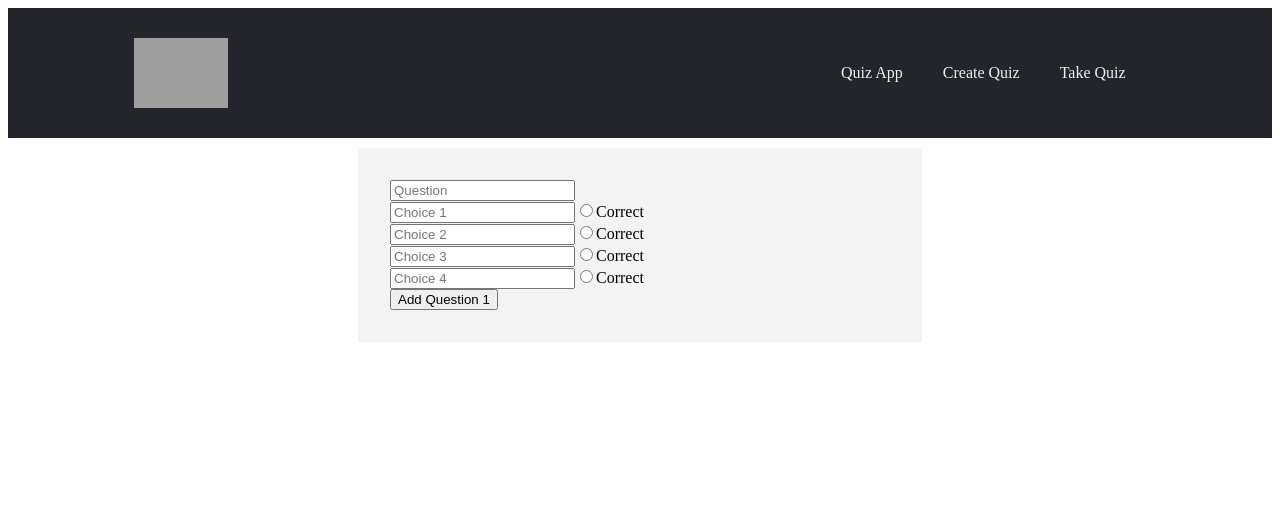
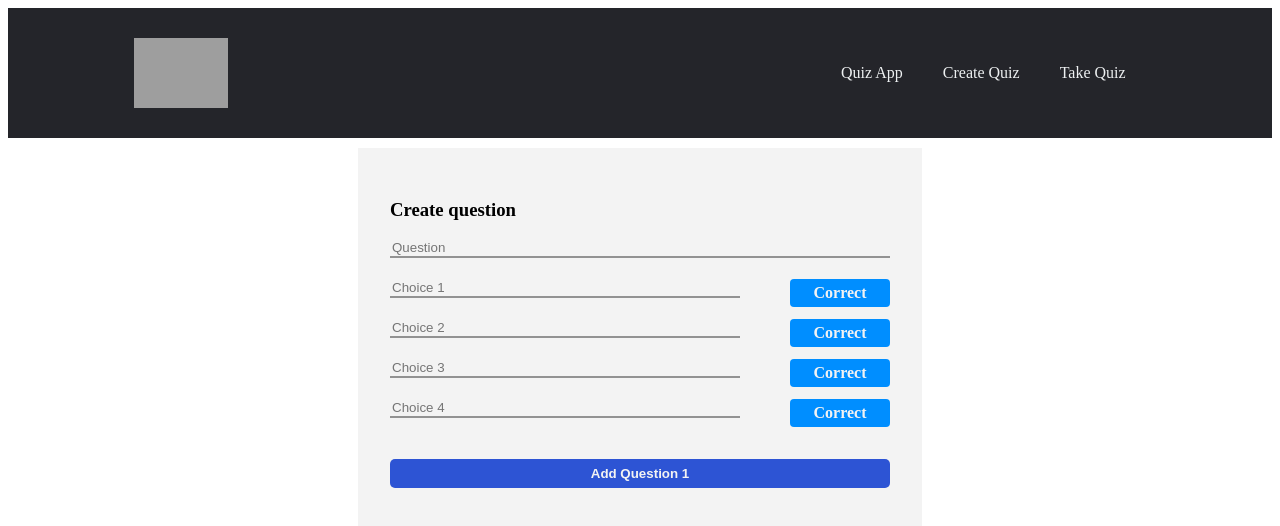
Before and after one commit to vickyban/QuizApp-Angular, an Angular app: page /new in a window 1280 px wide. Both pictures are taken after typing "Sample", "Sample", "5" into the empty fields and a click on the input "Create Quiz". Shown: the top 526 px of the page. Built offline with nearby package versions, Linux system fonts and the light colour scheme; grey boxes are pictures that could not be loaded.

Commit message:
style create question component

```diff
--- a/src/app/components/create-question/create-question.component.css
+++ b/src/app/components/create-question/create-question.component.css
@@ -0,0 +1,70 @@
+#create-question{
+  width: 100%;
+  position: relative;
+
+}
+
+#create-question .input-box{
+  position: relative;
+  width: 100%;
+  height: 40px;
+  box-sizing: border-box;
+}
+#create-question input[type="text"], #create-question input[type="number"]{
+  width: 70%;
+  float: left;
+  box-sizing: border-box;
+  border: none;
+  background: transparent;
+  border-bottom: 2px solid rgb(146, 146, 146);
+}
+#create-question #question, #create-question input[type="submit"]{
+  width: 100%;
+}
+
+#create-question input[type="submit"]{
+  border: none;
+  background-color: #2d54d4;
+  color: #f3f3f3;
+  font-weight: bold;
+  border-radius: 5px;
+  margin: 20px auto;
+  padding: 7px;
+}
+#create-question input[type="submit"]:hover{
+  background-color: #2e5cf3;
+}
+
+#create-question label{
+  position: relative;
+  cursor: pointer;
+  float: right;
+  width: 20%;
+  box-sizing: border-box;
+
+}
+
+#create-question label input[type="radio"]{
+  display: none;
+}
+
+#create-question label span{
+  position: relative;
+  display: inline-block;
+  padding: 5px;
+  width: 100%;
+  text-align: center;
+  font-weight: bold;
+  color: #f3f3f3;
+  border-radius: 4px;
+  background: #008eff;
+  box-sizing: border-box;
+  transition: all 0.5 ease 0.2s;
+}
+
+#create-question label input[type="radio"]:checked ~ span{
+  background: #e6326f;
+}
+input:focus{
+  outline: none;
+}
--- a/src/app/components/create-question/create-question.component.html
+++ b/src/app/components/create-question/create-question.component.html
@@ -1,20 +1,35 @@
-<form (submit)="onAddQuestion($event)">
-  <input type="text" placeholder="Question" id="question">
-  <div id="choice1">
+<form (submit)="onAddQuestion($event)" id="create-question">
+  <h3>Create question</h3>
+  <div class="input-box">
+    <input type="text" placeholder="Question" id="question">
+  </div>
+  <div id="choice1" class="input-box">
     <input type="text" placeholder="Choice 1" #choice1 id="c1">
-    <input type="radio" (click)="onSelect(choice1.value)" name="answer">Correct
+    <label>
+      <input type="radio" (click)="onSelect(choice1.value)" name="answer">
+      <span class="yes">Correct</span>
+    </label>
   </div>
-  <div id=" choice2">
+  <div id=" choice2" class="input-box">
     <input type="text" placeholder="Choice 2" #choice2 id="c2">
-    <input type="radio" (click)="onSelect(choice2.value)" name="answer">Correct
+    <label>
+      <input type="radio" (click)="onSelect(choice2.value)" name="answer">
+      <span class="yes">Correct</span>
+    </label>
   </div>
-  <div id=" choice3">
+  <div id=" choice3" class="input-box">
     <input type="text" placeholder="Choice 3" #choice3 id="c3">
-    <input type="radio" (click)="onSelect(choice3.value)" name="answer">Correct
+    <label>
+      <input type="radio" (click)="onSelect(choice3.value)" name="answer">
+      <span class="yes">Correct</span>
+    </label>
   </div>
-  <div id=" choice4">
+  <div id=" choice4" class="input-box">
     <input type="text" placeholder="Choice 4" #choice4 id="c4">
-    <input type="radio" (click)="onSelect(choice4.value)" name="answer">Correct
+    <label>
+      <input type="radio" (click)="onSelect(choice4.value)" name="answer">
+      <span class="yes">Correct</span>
+    </label>
   </div>
 
   <input type="submit" value="Add Question {{questionNo}}">
```
